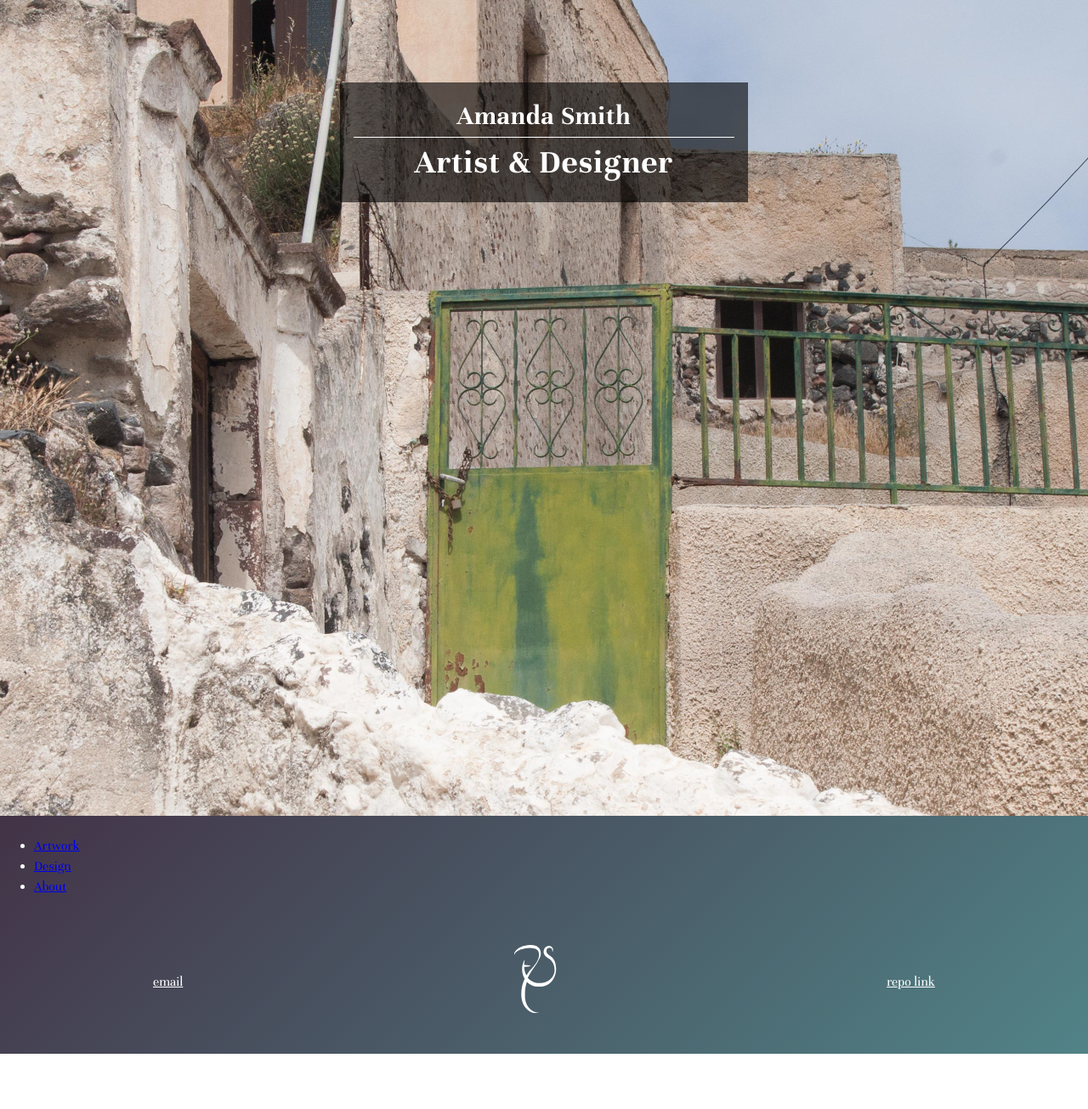
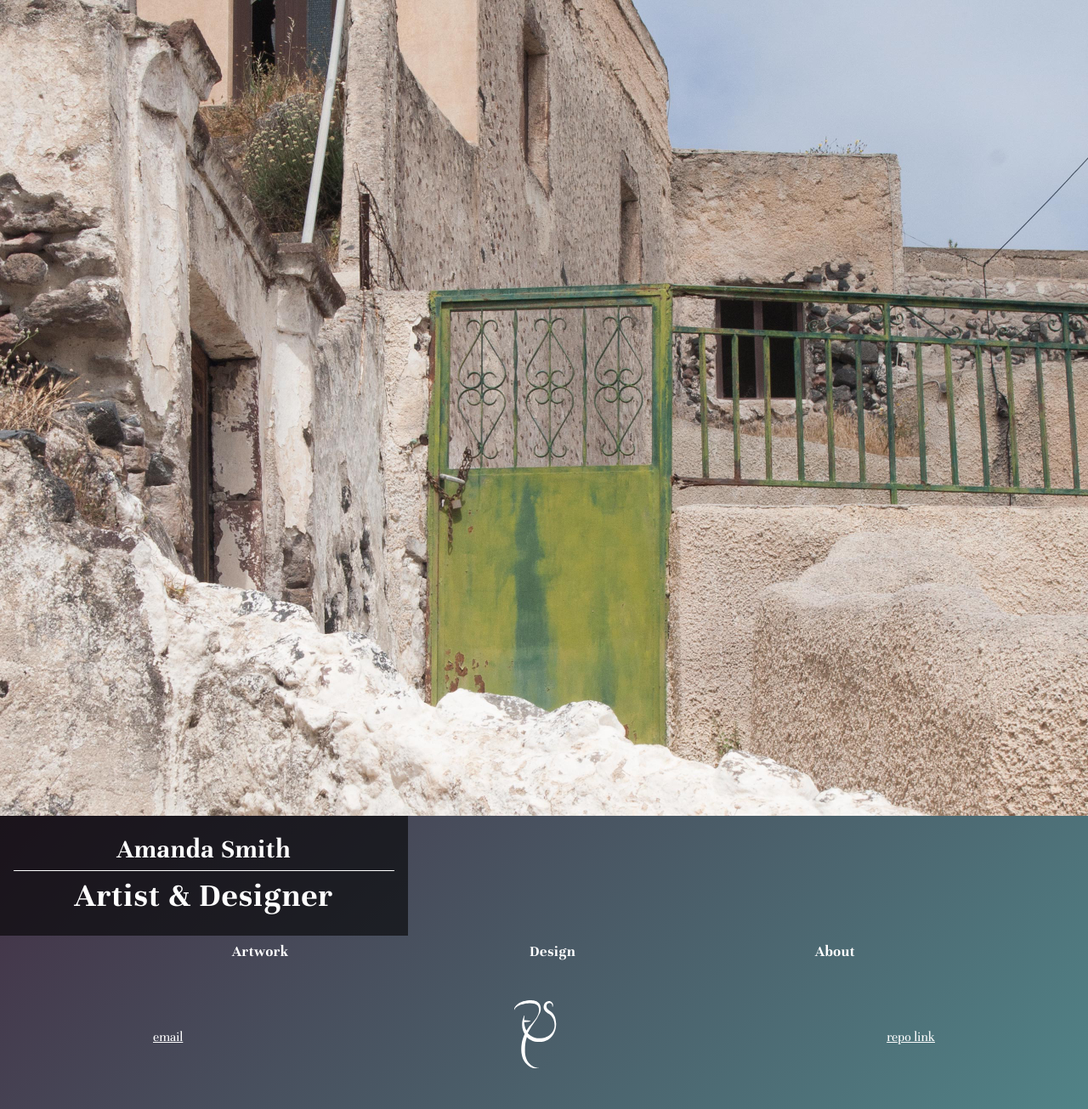
Before and after one commit to asmithorn/asmithorn.github.io, a Jekyll site: the page built from index.html, in a window 1280 px wide. Shown: the whole page at 85% size. Built offline with Jekyll 4.4.1, drawn with Linux system fonts in a browser that asks for light colours; before the commit the page ends 1240 px from its top, so only the background shows below that.

Commit message:
homepage

```diff
--- a/css/style.scss
+++ b/css/style.scss
@@ -199,17 +199,21 @@ a {
   position: relative;
 }
 
+  .c-hero__image {
+    display: block;
+  }
+
   .c-hero__overlay {
     background-color: rgba(0,0,0,0.6);
     display: block;
     padding: 1em;
-    position: absolute;
-    right: 50%;
+    //position: absolute;
+    //right: 50%;
     text-align: center;
-    top: 20%;
-    transform: translate(50%, 0);
-    width: 80%;
-    z-index: 1000;
+    //top: 20%;
+    //transform: translate(50%, 0);
+    //width: 80%;
+    //z-index: 1000;
   }
 
   .c-hero__name {
--- a/index.html
+++ b/index.html
@@ -13,22 +13,23 @@
   <body>
     <main role="main">
         <div class="o-row">
-            <header class="c-hero">
-                <img src="/resources/home/greece-green-door-small.jpg" srcset="/resources/home/greece-green-door.jpg 2560w,
+            <section class="c-hero">
+
+                <img class="c-hero__image" src="/resources/home/greece-green-door-small.jpg" srcset="/resources/home/greece-green-door.jpg 2560w,
                     /resources/home/greece-green-door-small.jpg 960w" sizes="100vw" alt="Green decorative door and railing among aging, painted white concrete."/>
 
                 <div class="c-hero__overlay">
-                    <h1 class="c-hero__name">Amanda Smith</h1>
+                    <header><h1 class="c-hero__name">Amanda Smith</h1></header>
                     <p class="c-hero__tagline">Artist &amp; Designer</p>
                 </div>
 
-            </header>
+            </section>
         </div>
         <nav>
-            <ul class="">
-                <li><a class="" href="/artwork/">Artwork</a></li>
-                <li><a class="" href="/design/">Design</a></li>
-                <li><a class="" href="/about/">About</a></li>
+            <ul class="c-site-nav__list">
+                <li><a class="c-site-nav__link" href="/artwork/">Artwork</a></li>
+                <li><a class="c-site-nav__link" href="/design/">Design</a></li>
+                <li><a class="c-site-nav__link" href="/about/">About</a></li>
             </ul>
         </nav>
 
```
